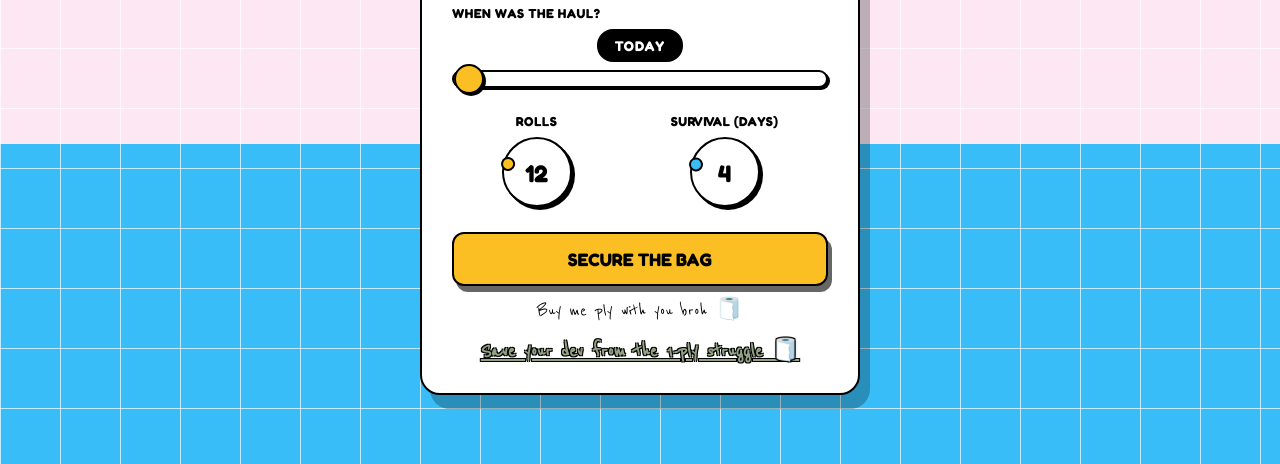
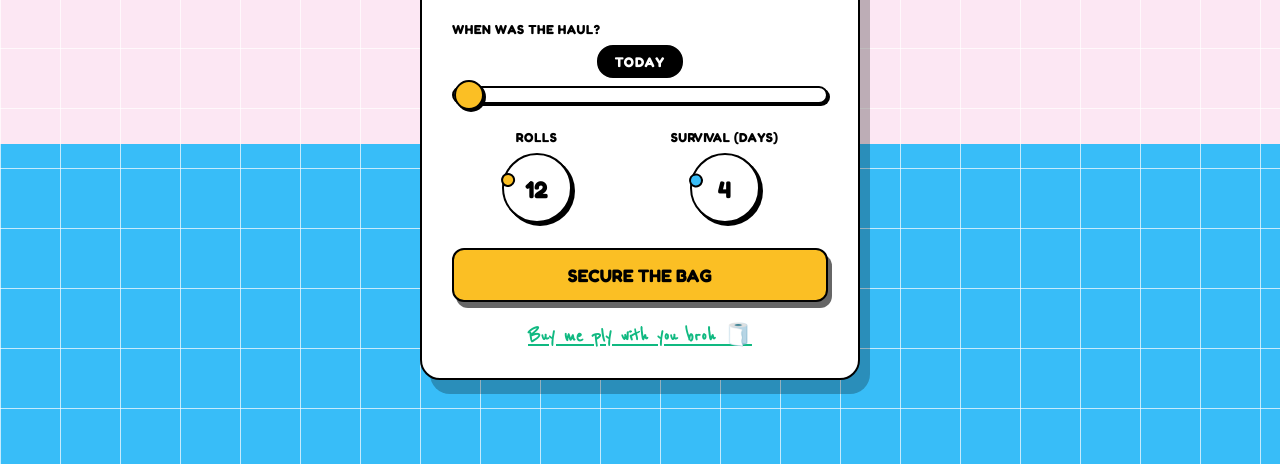
Before and after one commit to shaymamathlouthy567-ship-it/3ply-app, a plain HTML site: page index.html in a window 1280 px wide. Shown: the part 336-800 px from the top of the page. Drawn offline with Linux system fonts and the light colour scheme.

Commit message:
final green text update

```diff
--- a/app.js
+++ b/app.js
@@ -120,10 +120,4 @@ END:VCALENDAR`;
         document.body.appendChild(link);
         link.click();
         document.body.removeChild(link);
-    });
-
-    if ('serviceWorker' in navigator) navigator.serviceWorker.register('sw.js');
-    const isIos = () => /iphone|ipad|ipod/.test(window.navigator.userAgent.toLowerCase());
-    const isInStandaloneMode = () => ('standalone' in window.navigator) && (window.navigator.standalone);
-    if (isIos() && !isInStandaloneMode()) document.getElementById('iosPrompt').style.display = 'block';
-});
+    })})
--- a/index.html
+++ b/index.html
@@ -58,9 +58,8 @@
 
             <button id="setReminderBtn" class="playful-font rounded-btn">SECURE THE BAG</button>
 
-            <!-- Funny Hook & Tip Jar (Safely inside the container!) -->
-            <div class="funny-hook script-font">Buy me ply with you broh <span class="tp-icon">🧻</span></div>
-            <a href="YOUR_TIP_LINK_HERE" class="tip-jar script-font" target="_blank">Save your dev from the 1-ply struggle 🧻</a>
+            <!-- The ONE AND ONLY Tip Jar -->
+            <a href="YOUR_TIP_LINK_HERE" class="tip-jar script-font" target="_blank">Buy me ply with you broh 🧻</a>
 
         </div>
     </div>
--- a/styles.css
+++ b/styles.css
@@ -7,7 +7,7 @@
     --white: #ffffff;
     --black: #000000;
     --label-color: #333333;
-    --sage-green: #93a284; /* The Drip Green! */
+    --sage-green: #10B981; /* A cleaner, brighter medium emerald green! */
 
     /* Functional Colors */
     --tile-grid: rgba(255,255,255,0.7);
@@ -101,7 +101,7 @@ body {
 .final-photo {
     display: block;
     margin: 0 auto;
-    max-width: 200px; /* Tames Godzilla! */
+    max-width: 200px;
     height: auto;
     border: 2px solid var(--black);
     border-radius: 8px;
@@ -127,7 +127,7 @@ body {
     color: var(--sage-green);
     margin-bottom: -15px;
     font-weight: bold;
-    text-shadow: 1px 1px 0px var(--black), -1px -1px 0px var(--black), 1px -1px 0px var(--black), -1px 1px 0px var(--black);
+    /* Removed text-shadow stroke here */
 }
 
 h1 {
@@ -274,26 +274,14 @@ button:active {
 }
 
 /* --- FUNNY HOOK & TIP JAR --- */
-.funny-hook {
-    text-align: center;
-    color: var(--black);
-    font-size: 20px;
-    margin-top: -5px;
-    margin-bottom: 0px;
-}
-
-.tp-icon {
-    font-size: 22px;
-}
-
 .tip-jar {
     text-align: center;
     font-size: 22px;
     color: var(--sage-green);
     text-decoration: underline;
-    margin-top: 0px;
+    margin-top: 5px;
     font-weight: bold;
-    text-shadow: 1px 1px 0px var(--black), -1px -1px 0px var(--black), 1px -1px 0px var(--black), -1px 1px 0px var(--black);
+    /* Removed text-shadow stroke here too */
 }
 
 .ios-prompt {
```
